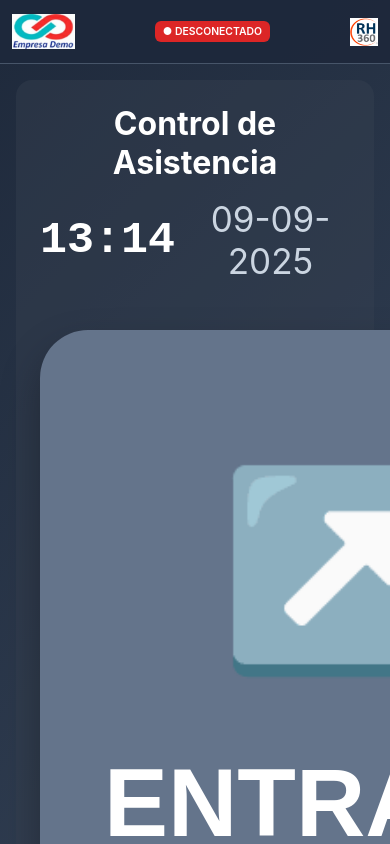
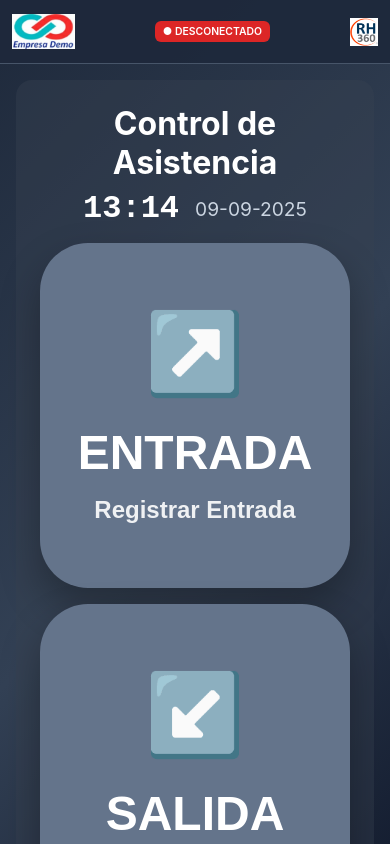
Before and after one commit to fabian123z3/desarrollobackyfrontweb, a React (Vite) app in the folder rh360-frontend-appweb/: page / in a window 390 px wide. Shown: the top 844 px of the page. Built offline with nearby package versions, Linux system fonts and the light colour scheme; no server answers.

Commit message:
Fix header layout distribution

```diff
--- a/rh360-frontend-appweb/src/index.css
+++ b/rh360-frontend-appweb/src/index.css
@@ -699,18 +699,103 @@ body {
 
  .main-area {
    order: 1;
-    padding-top: 1rem;
-    padding-bottom: 1rem;
+   padding: 0.5rem;
    flex: 1;
+ }
+
+ .content-container {
+   height: 100%;
+ }
+
+ .main-view {
+   height: 100%;
+ }
+
+ .main-card {
+   height: 100%;
+   padding: 1rem;
+   margin-bottom: 0;
+ }
+
+ .main-header {
+   margin-bottom: 1rem;
+ }
+
+ .main-title {
+   font-size: 1.8rem;
+   margin-bottom: 0.5rem;
+ }
+
+ .time-clock {
+   font-size: 2rem;
+ }
+
+ .time-date {
+   font-size: 1.2rem;
  }
 
  .buttons-grid {
    grid-template-columns: 1fr;
-    gap: 1.5rem;
+   gap: 1rem;
+   flex: 1;
+ }
+
+ .main-button {
+   padding: 3rem 2rem;
+   min-height: 0;
+   height: 100%;
+ }
+
+ .button-icon {
+   font-size: 4rem;
+   margin-bottom: 1rem;
+ }
+
+ .button-title {
+   font-size: 2.5rem;
+   margin-bottom: 0.5rem;
+ }
+
+ .button-desc {
+   font-size: 1.2rem;
  }
 
  .control-buttons {
    flex-direction: column;
+   gap: 1rem;
+ }
+
+ .control-button {
+   padding: 2rem 1.5rem;
+   font-size: 1.8rem;
+   min-height: 80px;
+ }
+}
+
+/* Tablets en portrait */
+@media (max-width: 1024px) and (orientation: portrait) and (min-height: 800px) {
+ .main-button {
+   padding: 4rem 2rem;
+ }
+
+ .button-icon {
+   font-size: 5rem;
+   margin-bottom: 1.5rem;
+ }
+
+ .button-title {
+   font-size: 3rem;
+   margin-bottom: 1rem;
+ }
+
+ .button-desc {
+   font-size: 1.5rem;
+ }
+
+ .control-button {
+   padding: 3rem 2rem;
+   font-size: 2.2rem;
+   min-height: 100px;
  }
 }
 
```
Lines whose indentation alone changed are shown as unchanged.
